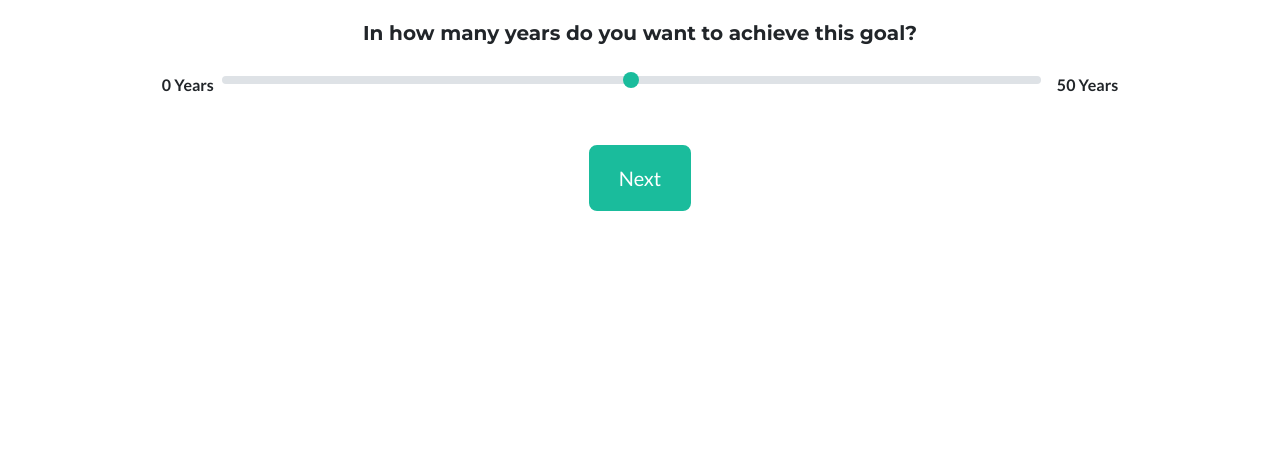
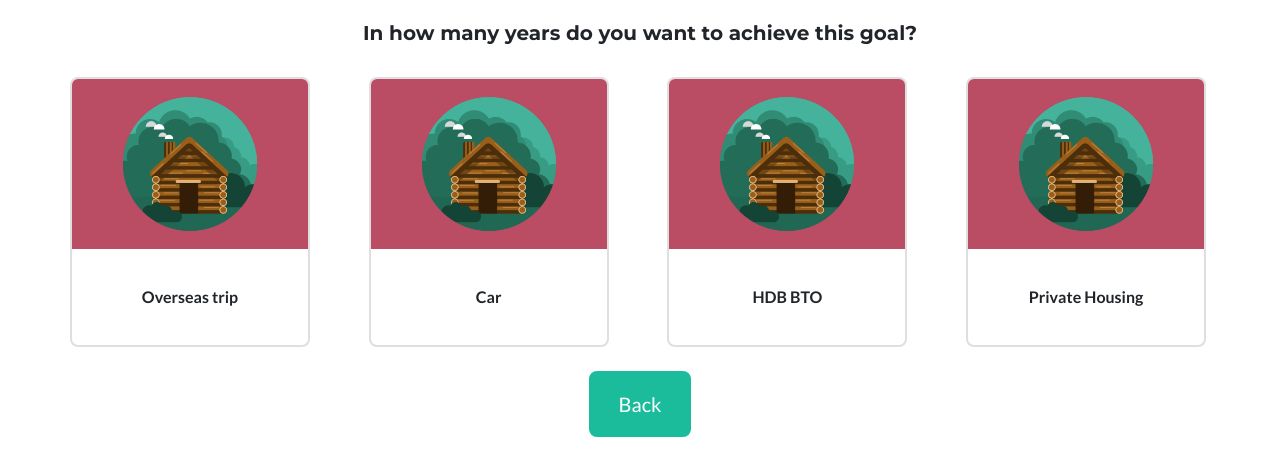
Before and after one commit to francinetan1998/GSHackathon, a plain HTML site: page UI/startbootstrap-freelancer-gh-pages/3_horizon.html in a window 1280 px wide. Shown: the part 299-774 px from the top of the page. Drawn offline with nearby package versions, Linux system fonts and the light colour scheme.

Commit message:
presign up v4

```diff
--- a/UI/startbootstrap-freelancer-gh-pages/3_horizon.html
+++ b/UI/startbootstrap-freelancer-gh-pages/3_horizon.html
@@ -73,7 +73,7 @@
         </nav>
         <br>
         <!-- Portfolio Section-->
-        <section class="page-section portfolio" id="portfolio">
+        <section class="page-section about" id="about">
             <div class="alert alert-warning alert-dismissible">
                 <a href="#" class="close" data-dismiss="alert" aria-label="close">&times;</a>
                 <strong>Hey there!</strong> If you are 20 this year and want to achieve this goal by 30, simply select 10!
@@ -91,7 +91,36 @@
                 <body>
 
                     <center><h5>In how many years do you want to achieve this goal?</h5></center>
-
+                    <br>
+                    <div class="row">
+                        <div class="card" style="width: 15rem;">
+                            <img class="card-img-top" src="assets/img/portfolio/cabin.png" alt="Card image cap">
+                            <div class="card-body">
+                              <p class="card-text"><center><strong>Overseas trip</strong></center></p>
+                            </div>
+                        </div>
+                        &nbsp&nbsp&nbsp&nbsp&nbsp&nbsp&nbsp&nbsp&nbsp&nbsp&nbsp&nbsp&nbsp&nbsp&nbsp&nbsp&nbsp&nbsp&nbsp
+                        <div class="card" style="width: 15rem;">
+                            <img class="card-img-top" src="assets/img/portfolio/cabin.png" alt="Card image cap">
+                            <div class="card-body">
+                                <p class="card-text"><center><strong>Car</strong></center></p>
+                            </div>
+                          </div>
+                          &nbsp&nbsp&nbsp&nbsp&nbsp&nbsp&nbsp&nbsp&nbsp&nbsp&nbsp&nbsp&nbsp&nbsp&nbsp&nbsp&nbsp&nbsp&nbsp
+                          <div class="card" style="width: 15rem;">
+                            <img class="card-img-top" src="assets/img/portfolio/cabin.png" alt="Card image cap">
+                            <div class="card-body">
+                                <p class="card-text"><center><strong>HDB BTO</strong></center></p>
+                            </div>
+                          </div>
+                          &nbsp&nbsp&nbsp&nbsp&nbsp&nbsp&nbsp&nbsp&nbsp&nbsp&nbsp&nbsp&nbsp&nbsp&nbsp&nbsp&nbsp&nbsp&nbsp
+                          <div class="card" style="width: 15rem;">
+                            <img class="card-img-top" src="assets/img/portfolio/cabin.png" alt="Card image cap">
+                            <div class="card-body">
+                                <p class="card-text"><center><strong>Private Housing</strong></center></p>
+                            </div>
+                          </div>
+                        </div>
                     <!-- <div class="slidecontainer"> -->
                       <!-- <p>Default range slider:</p>
                       <input type="range" min="1" max="100" value="50"> -->
@@ -99,20 +128,13 @@
                       <!-- <p>Custom range slider:</p> -->
                       <!-- <input type="range" min="1" max="100" value="50" class="slider" id="myRange">
                     </div> -->
-                    <div class="d-flex justify-content-center my-4">
-                        <span class="font-weight-bold purple-text mr-2 mt-1">0 Years</span>
-                        <div class="w-75">
-                          <input type="range" class="custom-range" id="customRange11" min="0" max="200">
-                        </div>
-                        <span class="font-weight-bold text-primary ml-2 valueSpan2"></span>
-                        <span class="font-weight-bold purple-text ml-2 mt-1">50 Years</span>
-                      </div>
+
 
 
                 </body>
                 <br>
                 <div class="row justify-content-center">
-                    <a button class="btn btn-primary btn-xl" id="sendMessageButton" type="submit" href="4_capital.html">Next</button></a>
+                    <a button class="btn btn-primary btn-xl" id="sendMessageButton" type="submit" href="2_goals.html">Back</button></a>
                 </div>
 
         <!-- Bootstrap core JS-->
```
Also changed, not shown: UI/startbootstrap-freelancer-gh-pages/1_welcome.html (+2 -2 lines), UI/startbootstrap-freelancer-gh-pages/2_goals.html (+37 -3 lines), UI/startbootstrap-freelancer-gh-pages/4_capital.html (+31 -17 lines), UI/startbootstrap-freelancer-gh-pages/5_products.html (+12 -8 lines), UI/startbootstrap-freelancer-gh-pages/assets/img/portfolio/bond - Copy.png (added), UI/startbootstrap-freelancer-gh-pages/assets/img/portfolio/bond.png (deleted), UI/startbootstrap-freelancer-gh-pages/assets/img/portfolio/deposit - Copy.png (added), UI/startbootstrap-freelancer-gh-pages/assets/img/portfolio/deposit.png (deleted), UI/startbootstrap-freelancer-gh-pages/assets/img/portfolio/pickup-car (1).png (added), UI/startbootstrap-freelancer-gh-pages/assets/img/portfolio/reit - Copy.png (added), UI/startbootstrap-freelancer-gh-pages/assets/img/portfolio/reit.png (deleted), UI/startbootstrap-freelancer-gh-pages/assets/img/portfolio/stock-market - Copy.png (added), UI/startbootstrap-freelancer-gh-pages/assets/img/portfolio/stock-market.png (deleted).
